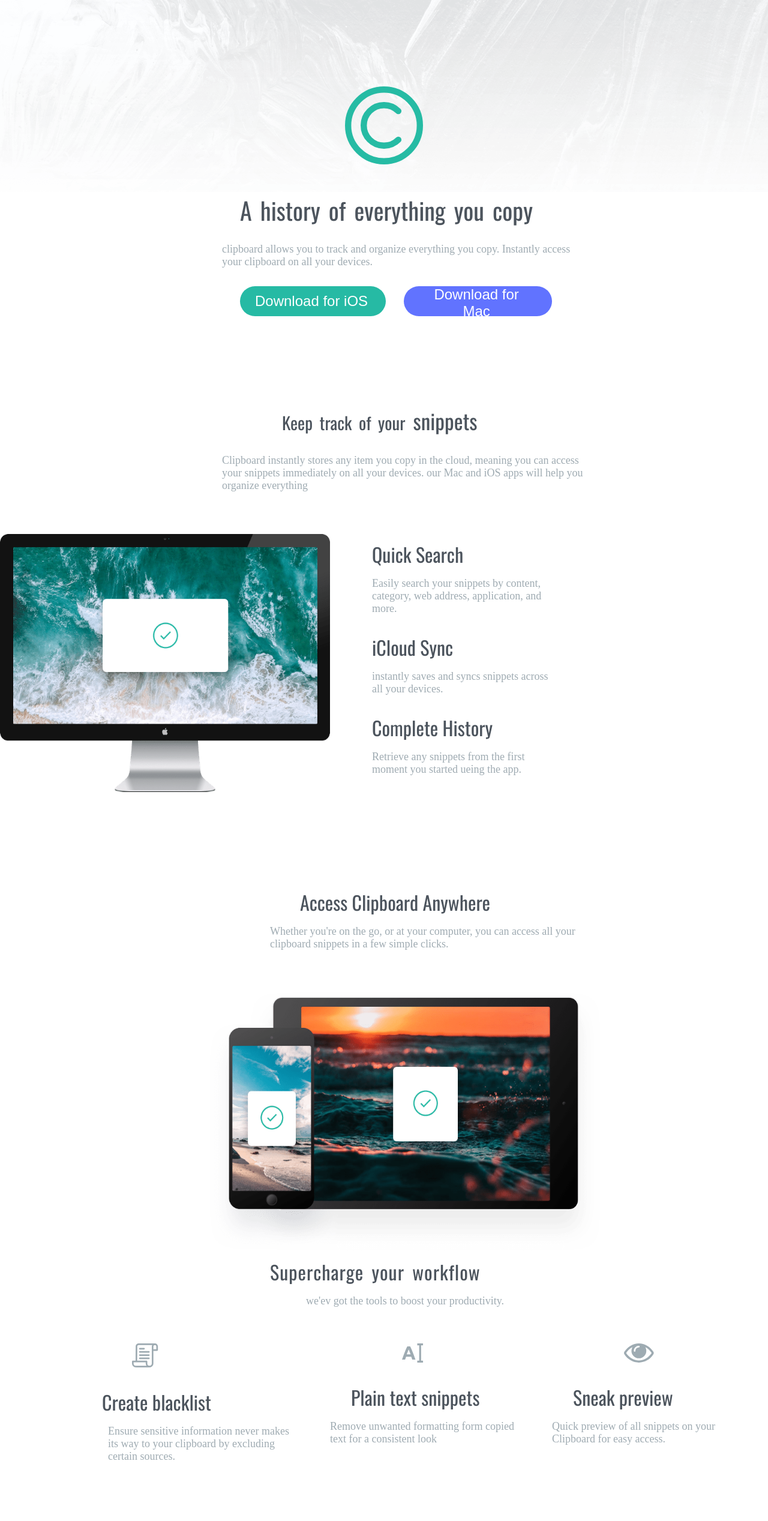
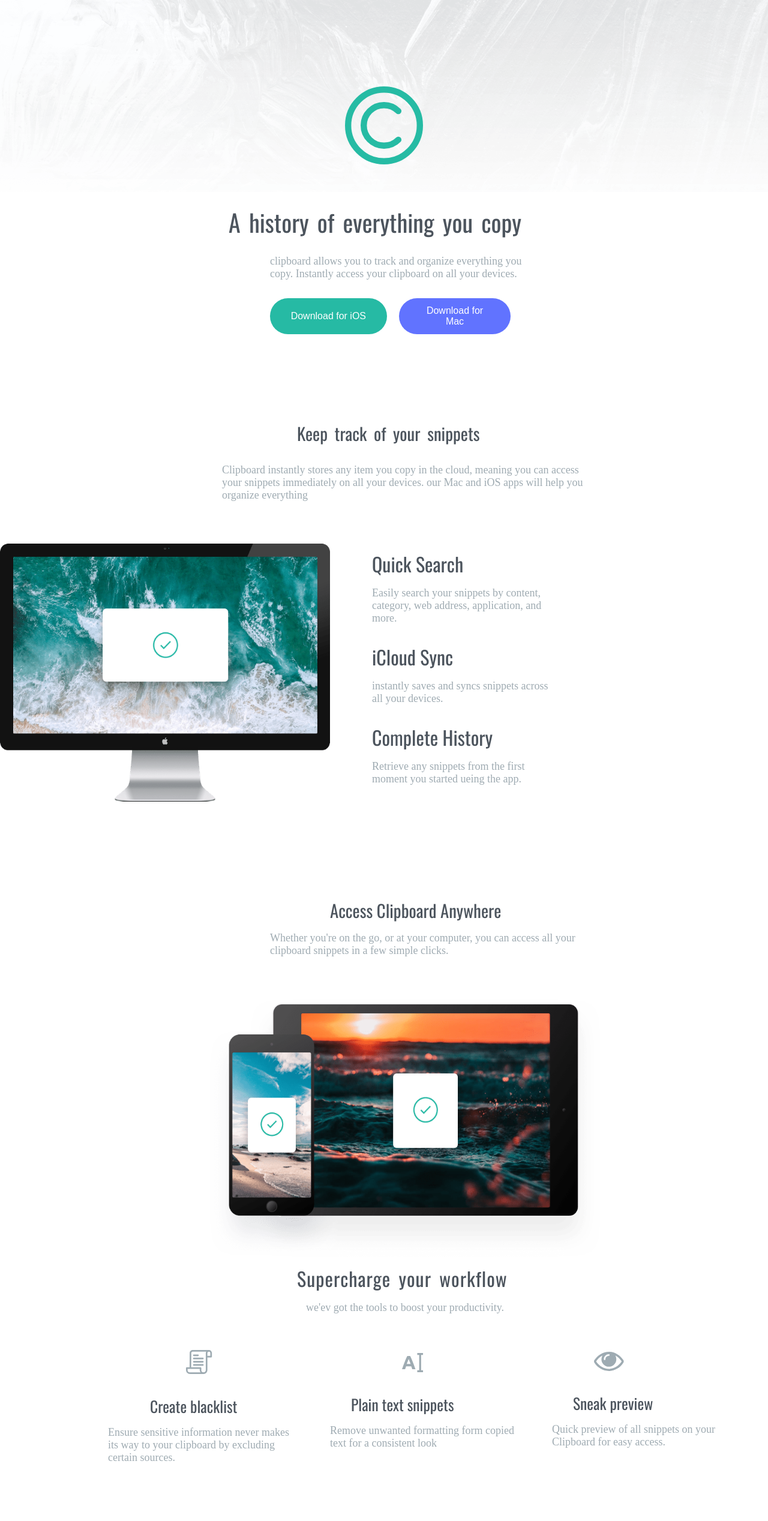
Before and after one commit to mhameen/project1, a plain HTML site: page index.html in a window 1280 px wide. Shown: the top 2535 px of the page at 60% size. Drawn offline with nearby package versions, Linux system fonts and the light colour scheme.

Commit message:
changesinproject

```diff
--- a/index.css
+++ b/index.css
@@ -23,6 +23,8 @@ body{
     font-family: 'Oswald', sans-serif;
     word-spacing: 5px;
     color:  hsl(210, 10%, 33%);
+
+    text-align: center;
 }
 span{
     display: block;
@@ -34,7 +36,7 @@ span{
     max-width: 340px;
     padding-left: 35px;
     padding-top: 25px;
-    font-size: 18px;
+    font-size: 18px;sss
 }
 .input1{
     background-color:hsl(171, 66%, 44%);
@@ -324,14 +326,16 @@ span{
     }
     .h1{
         font-size: 2.5rem;
-        padding-left: 350px;
+        padding-right: 100px;
+        padding-top: 20px;
+        word-spacing: 5px;
     }
     span{
         display: inline;
     }
     .h2{
-        max-width: 980px;
-        padding-left: 370px;
+        max-width: 880px;
+        padding-left: 450px;
     }
     .input1{
         width: 100%;
@@ -340,14 +344,18 @@ span{
         width:20%
     }
     .download1{
-        padding-left: 400px;
+        padding-left: 450px;
         float: left;
         padding-right: 30px;
     }
     .span2{
         display: inline;
         padding-left: 450px;
-        font-size:1.8rem ;
+
+    }
+    .h3{
+        padding-left: 45px;
+        font-size: 1.8rem;
     }
     .h4{
         max-width: 980px;
@@ -364,7 +372,8 @@ span{
        padding-top: 50px;
    }
    .h11{
-       padding-left: 500px;
+       padding-left: 550px;
+       font-size: 1.8rem;
 
    }
    .h5 {
@@ -386,7 +395,7 @@ span{
        padding-left: 350px;
    }
    .h13{
-       padding-left: 400px;
+       padding-left: 445px;
        letter-spacing: 1px;
        word-spacing: 5px;
    }
@@ -400,11 +409,11 @@ span{
        padding-top: 100px;
    }
    .h21{
-       padding-left:450px;
+       padding-left:470px;
    }
    .h22{
        max-width: 950PX;
-       padding-left: 450PX;
+       padding-left: 400PX;
    }
    .pc{
        display: flex;
@@ -423,9 +432,11 @@ span{
    }
    .icon2{
        padding-left: 30px;
+       padding-top: 5px;
    }
    .icon3{
        padding-left: 30px;
+       padding-top: 3px;
    }
    .footer{
        height:150px;
@@ -448,4 +459,32 @@ span{
   .div3{
       padding-top: 30px;
   }
+  .input1{
+      font-size: 1rem;
+      width: 105%;
+      padding-left: 30px;
+      height: 60px;
+  }
+  .input2{
+    font-size: 1rem;
+    width: 15%;
+    padding-left: 30px;
+    height: 60px;
 }
+.h15{
+    font-size: 1.6rem;
+    padding-left: 100px;
+}
+.logo2{
+    padding-left: 160px;
+}
+.h17{
+    font-size: 1.6rem;
+}
+.h19{
+    font-size: 1.6rem;
+}
+.logo4{
+    padding-left: 100px;
+}
+}
```
